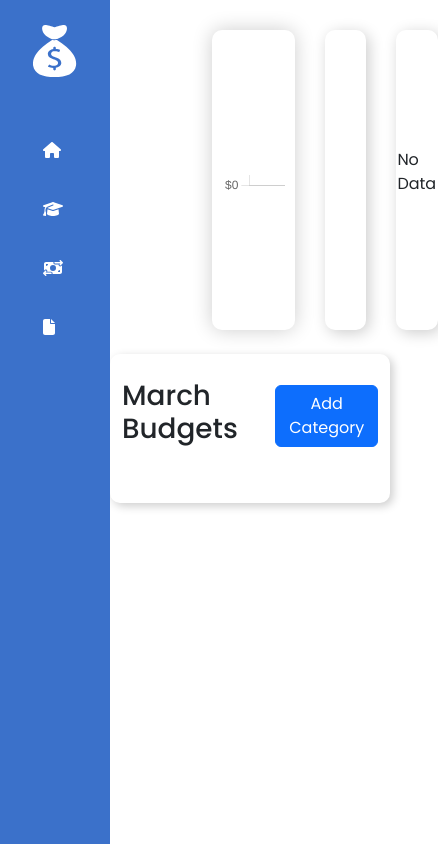
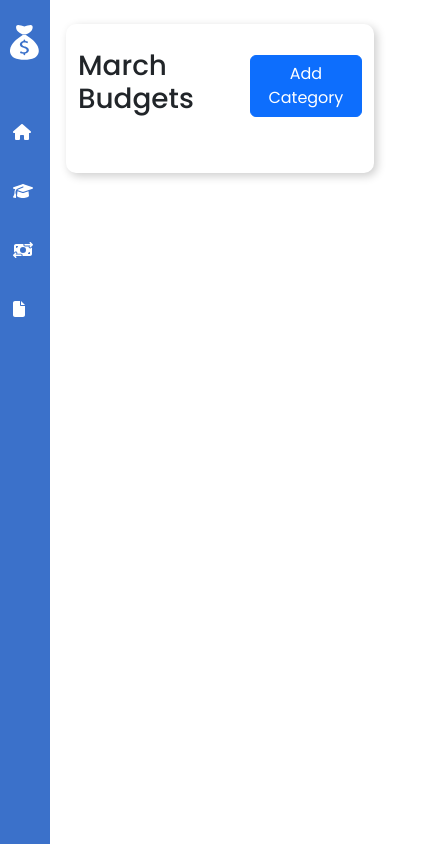
Before and after one commit to Ale4ero/budget-app, a React (Create React App) app: page / in a window 390 px wide. Shown: the whole page, 438 px wide, since content can reach past the window. Built offline with nearby package versions, Linux system fonts and the light colour scheme.

Commit message:
Trunk Prototype Update
Responsive update for mobile use.

```diff
--- a/src/App.css
+++ b/src/App.css
@@ -40,15 +40,16 @@
     display: flex;
     align-items: center;
     justify-content: space-around;
-    gap: 30px;
+    /* gap: 1px; */
     height: 300px;
+    flex-wrap: wrap;
     /* background-color: coral; */
 }
 
 
 .barGraph{
     height: 100%;
-    width: 50%;
+    width: 45%;
     box-shadow: 0px 0px 20px rgba(0, 0, 0, 0.2);
     border-radius: 10px;
     padding: 10px;
@@ -59,7 +60,7 @@
 
 .donutGraph{
     /* width: 300px; */
-    width: 25%;
+    width: 23%;
     height: 100%;
     box-shadow: 3px 3px 15px rgba(0, 0, 0, 0.2);
     border-radius: 10px;
@@ -70,12 +71,12 @@
 
 .dataContainer{
     /* width: 300px; */
-    width: 25%;
+    width: 23%;
     box-shadow: 3px 3px 15px rgba(0, 0, 0, 0.2);
     border-radius: 10px;
     height:100%;
     padding: 5px;
-    display: flexbox;
+    /* display: flexbox; */
 }
 
 .totalDetails{
@@ -92,13 +93,19 @@
     position: absolute;
     display: flex;
     /* background-color: #756388; */
-
 }
 
 .budgetsContainer {
     box-shadow: 3px 3px 10px rgba(0, 0, 0, 0.2);
     border-radius: 10px;
     padding: 25px;
+}
+
+.budgetGrid{
+    display: grid;
+    grid-template-columns: repeat(auto-fill, minmax(300px, 1fr));
+    gap: 1rem;
+    align-items: flex-start;
 }
 
 
@@ -200,17 +207,27 @@
 
 
 
-@media only screen and (max-width: 1000px){
+@media only screen and (max-width: 1200px){
+    .graphsContainer{
+        display:none;
+    }
 
+    .budgets{
+        top: 0;
+    }
+
+    .budgetGrid{
+        grid-template-columns: repeat(auto-fill, minmax(200px, 1fr));
+    }
 }
 
 @media only screen and (max-width: 600px){
     .side-nav-container{
-        width: 110px;
+        width: 50px;
     }
 
     .budgets{
-        left: 110px;
+        left: 50px;
     }
 
     .pcLogo{
@@ -219,7 +236,7 @@
 
     .pcIcon{
         display: block;
-        width: 45px;
+        width: 30px;
     }
 
     .nav-menu p{
--- a/src/App.js
+++ b/src/App.js
@@ -184,7 +184,7 @@ function App() {
 
 
 
-        <Container className="budgetsContainer my-4">
+        <Container className="budgetsContainer my-4 mx-3">
 
           <Stack direction="horizontal" gap="2" className="mb-4">
             {/*Heading for The Budgets*/}
@@ -196,12 +196,7 @@ function App() {
           </Stack>
 
           {/* style for the div for budget cards */}
-          <div style={{
-              display: "grid",
-              gridTemplateColumns: "repeat(auto-fill, minmax(300px, 1fr))",
-              gap: "1rem",
-              alignItems: "flex-start",
-          }}>
+          <div className="budgetGrid">
             {/* For each budget create a budget card */}
             {budgets.map(budget =>{
               const amount = getBudgetExpenses(budget.id).reduce(
```
